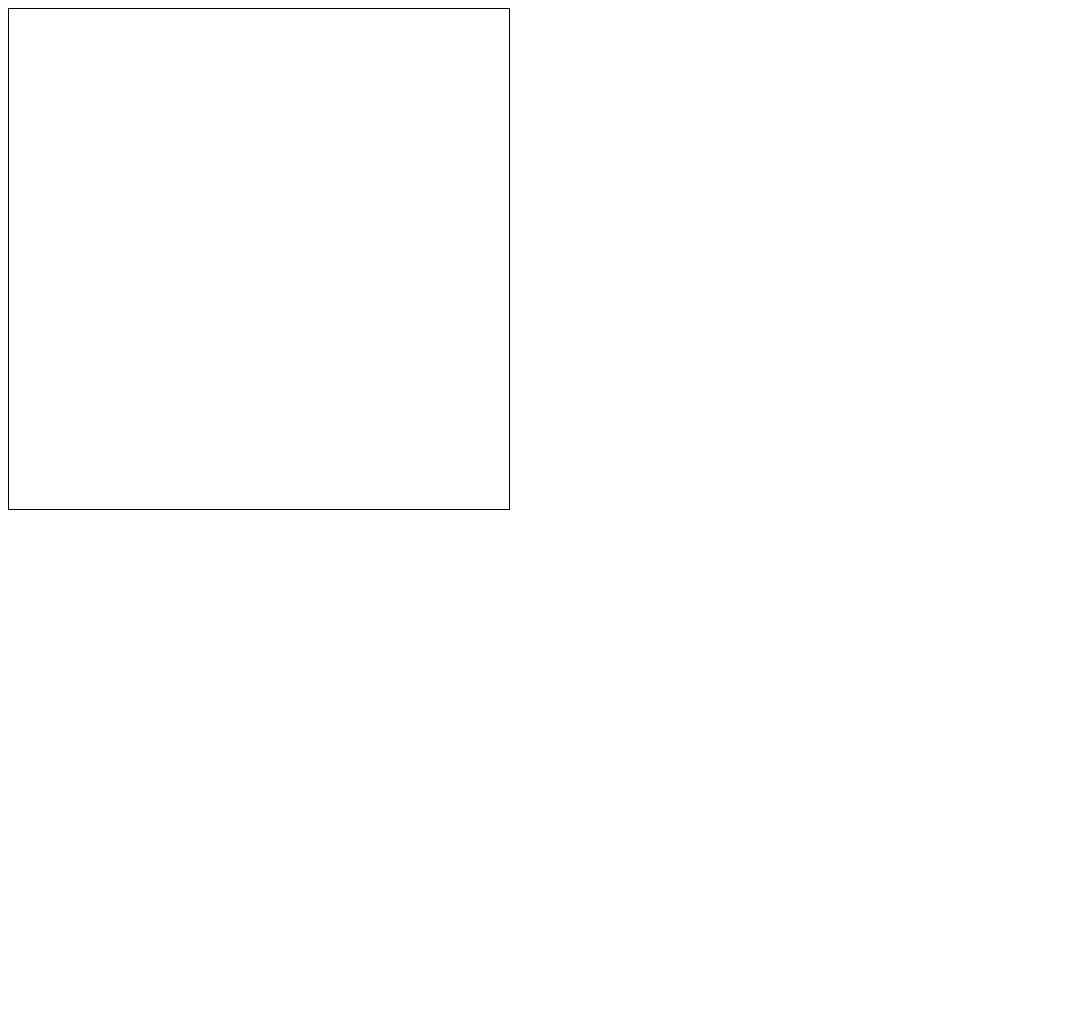
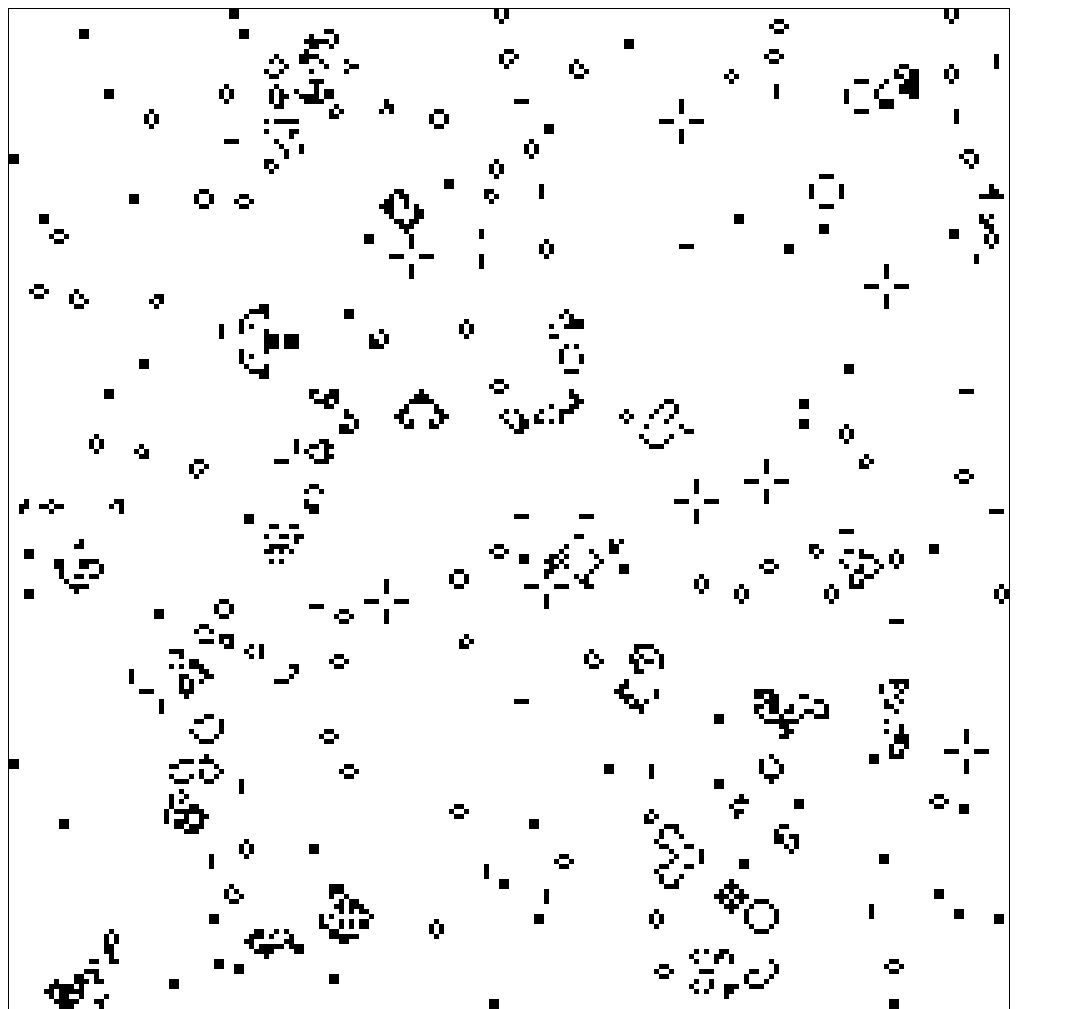
Before and after one commit to patrickWarley/GameOfLife, a website: page index.html in a window 1280 px wide. Shown: the top 1009 px of the page, without its empty margins (0-1065 px from the left). Before the commit the page ends 800 px from the top, so only its background shows below. Drawn offline with Linux system fonts and the light colour scheme; animation ran at ten frames a second.

Commit message:
completed

```diff
--- a/game.js
+++ b/game.js
@@ -1,27 +1,22 @@
-const width = 100;
-const heigth = 100;
+const width = 1000;
+const heigth = 1000;
 const squareSize = 5;
 
 let ctx, canvas, state;
 
-async function init() {
+ function init() {
     canvas = document.getElementById("game");
     ctx = canvas.getContext("2d");
     canvas.style.border = "1px solid black";
     state = generateRandomMatrix();
 
 
-    await draw();
-
-    await updateScreen();
-
-    await draw();
+     window.requestAnimationFrame(draw);
 
 }
 
-async function draw() {
-    console.log(state);
-
+ function draw() {
+   updateScreen();
     ctx.clearRect(0, 0, width, heigth);
 
     for (let i = 0; i < width / squareSize; i++) {
@@ -32,6 +27,8 @@ async function draw() {
         }
     }
 
+     window.requestAnimationFrame(draw);
+
 }
 
 function generateRandomMatrix() {
@@ -40,16 +37,17 @@ function generateRandomMatrix() {
     for (let i = 0; i < width / squareSize; i++) {
         matrix[i] = []
         for (let j = 0; j < width / squareSize; j++) {
-            let r = (Math.random() * 10) > 8;
+            let r = (Math.random() * 10) > 9;
             matrix[i][j] = r;
         }
     }
     return matrix;
 }
 
-async function updateScreen() {
+ function updateScreen() {
 
     let newState = [];
+
     for(let i=0; i<heigth/squareSize; i++)
         newState.push(new Array(heigth/squareSize));
 
@@ -64,27 +62,27 @@ async function updateScreen() {
 }
 
 function updateStatus(statusCenter, xCenter, yCenter) {
-
     let x = xCenter === 0 ? xCenter : xCenter - 1;
     let y = yCenter === 0 ? yCenter : yCenter - 1;
-    let live = 0;
-    let total =0;
-    for (let i = x; ((i < width / squareSize) && (i < 3)); i++)
-        for (let j = y; ((j < heigth / squareSize) && (j < 3)); j++) {
-            total++;
+
+    let alive = 0;
+
+    for (let i = x, ii=0; ((i < width / squareSize) && (ii < 3)); i++, ii++)
+        for (let j = y, jj=0; ((j < heigth / squareSize) && (jj < 3)); j++, jj++) {
             if(i === xCenter && j===yCenter) continue;
 
-            if(state[i][j])live++;
+            if(state[i][j])alive++;
         }
-    console.log(state.length,total)
+
+
     //it's dead
-    if(!statusCenter)return live === 3? true:false;
+    if(!statusCenter)return alive === 3? true:false;
+
     else{
-        if (live < 2){
-
-            return false
+        if (alive < 2){
+            return false;
         }
-        else if (live > 3 ){
+        else if (alive > 3 ){
             return false;
         }
 
--- a/index.html
+++ b/index.html
@@ -4,6 +4,6 @@
         </script>
     </head>
     <body>
-        <canvas id="game" height="500px" width="500px"></canvas>
+        <canvas id="game" height="1000px" width="1000px"></canvas>
     </body>
 </html>
```
